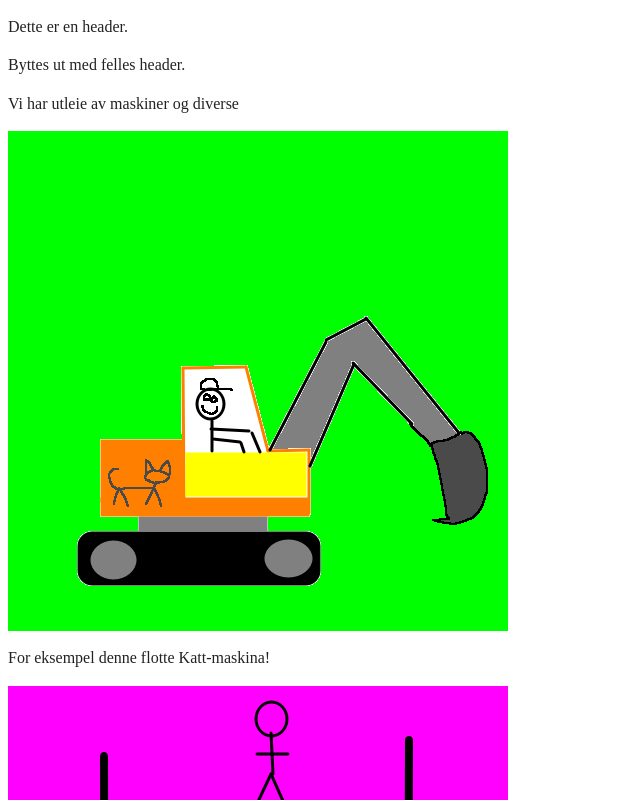
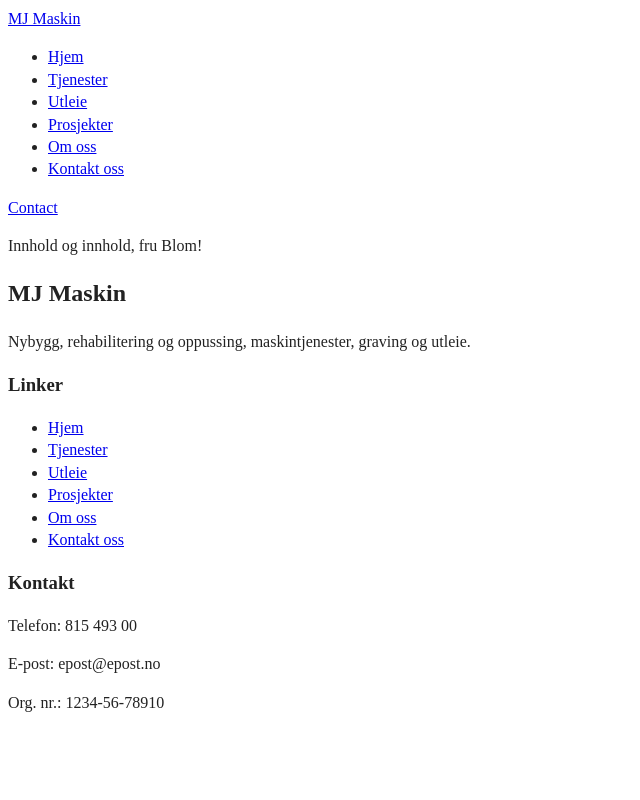
Before and after one commit to buhund/mjmaskin-website, a website built with webpack: page rental.html in a window 1280 px wide. Shown: the top 800 px of the page, without its empty margins (0-640 px from the left). Built offline with nearby package versions, Linux system fonts and the light colour scheme.

Commit message:
Common header, empty main, common footer.

```diff
--- a/rental.html
+++ b/rental.html
@@ -1,12 +1,12 @@
 <!doctype html>
 <html class="no-js" lang="">
-
 <head>
   <meta charset="utf-8">
   <meta name="viewport" content="width=device-width, initial-scale=1">
   <title>MJ Maskin og bygg AS</title>
   <link rel="stylesheet" href="css/style.css">
-  <meta name="description" content="">
+  <link rel="stylesheet" href="css/responsive.css">
+  <meta name="description" content="Nybygg, rehabilitering og oppussing, maskintjenester, graving og utleie.">
 
   <meta property="og:title" content="">
   <meta property="og:type" content="">
@@ -22,27 +22,39 @@
   <meta name="theme-color" content="#fafafa">
 </head>
 
-<header>
-  <p>Dette er en header.</p>
+<!-- Body -->
+<body>
+<!-- ############# -->
+<!-- Felles header -->
+<header class="site-header">
+  <div class="container header-inner">
+    <a href="index.html" class="logo">MJ Maskin</a>
 
-  <p>Byttes ut med felles header.</p>
+    <nav class="site-nav" aria-label="Main navigation">
+      <ul>
+        <li><a href="index.html">Hjem</a></li>
+        <li><a href="services.html">Tjenester</a></li>
+        <li><a href="rental.html">Utleie</a></li>
+        <li><a href="projects.html">Prosjekter</a></li>
+        <li><a href="about.html">Om oss</a></li>
+        <li><a href="contact.html">Kontakt oss</a></li>
+      </ul>
+    </nav>
+
+    <a href="contact.html" class="button button-primary">Contact</a>
+  </div>
 </header>
 
-<body>
-  <p>Vi har utleie av maskiner og diverse</p>
-
-  <img src="img/rental/utleie-maskin-01-graver.png">
+<!-- ############### -->
+<!-- Individuell del -->
+<main class="site-main">
   <p>
-  For eksempel denne flotte Katt-maskina!
+    Innhold og innhold, fru Blom!
   </p>
 
-  <img src="img/rental/utleie-maskin-02-stillas.png">
-  <p>
-  Eller dette staute stillaset!
-  </p>
-</body>
+</main>
 
-
+<!-- ############# -->
 <!-- Felles footer -->
 <footer class="site-footer">
   <div class="container">
@@ -74,5 +86,6 @@
   </div>
 </footer>
 
-
+<script src="js/app.js"></script>
+</body>
 </html>
```
Also changed, not shown: about.html (+29 -16 lines), index.html (+12 -12 lines), projects.html (+32 -24 lines), services.html (+30 -9 lines).
